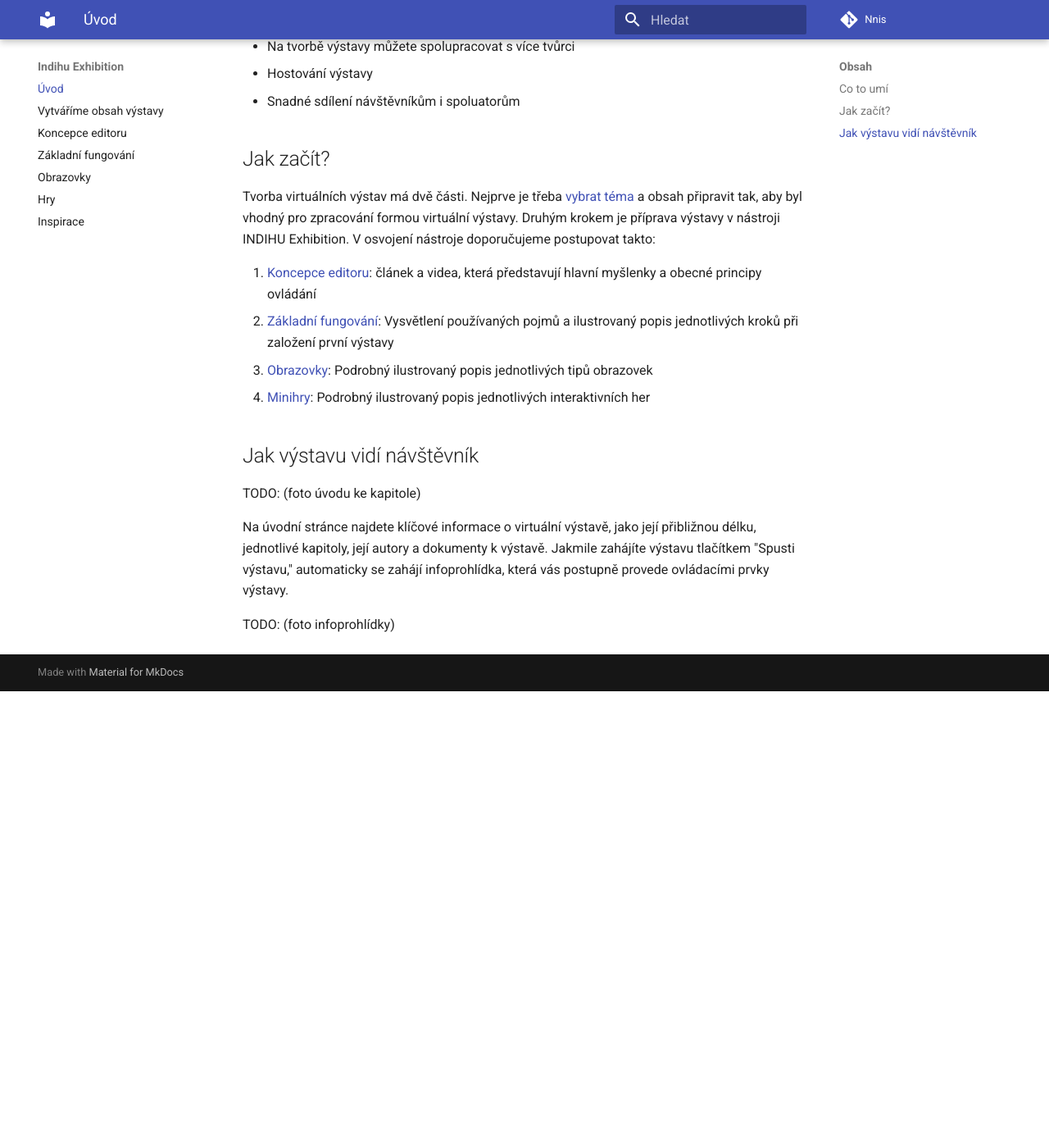
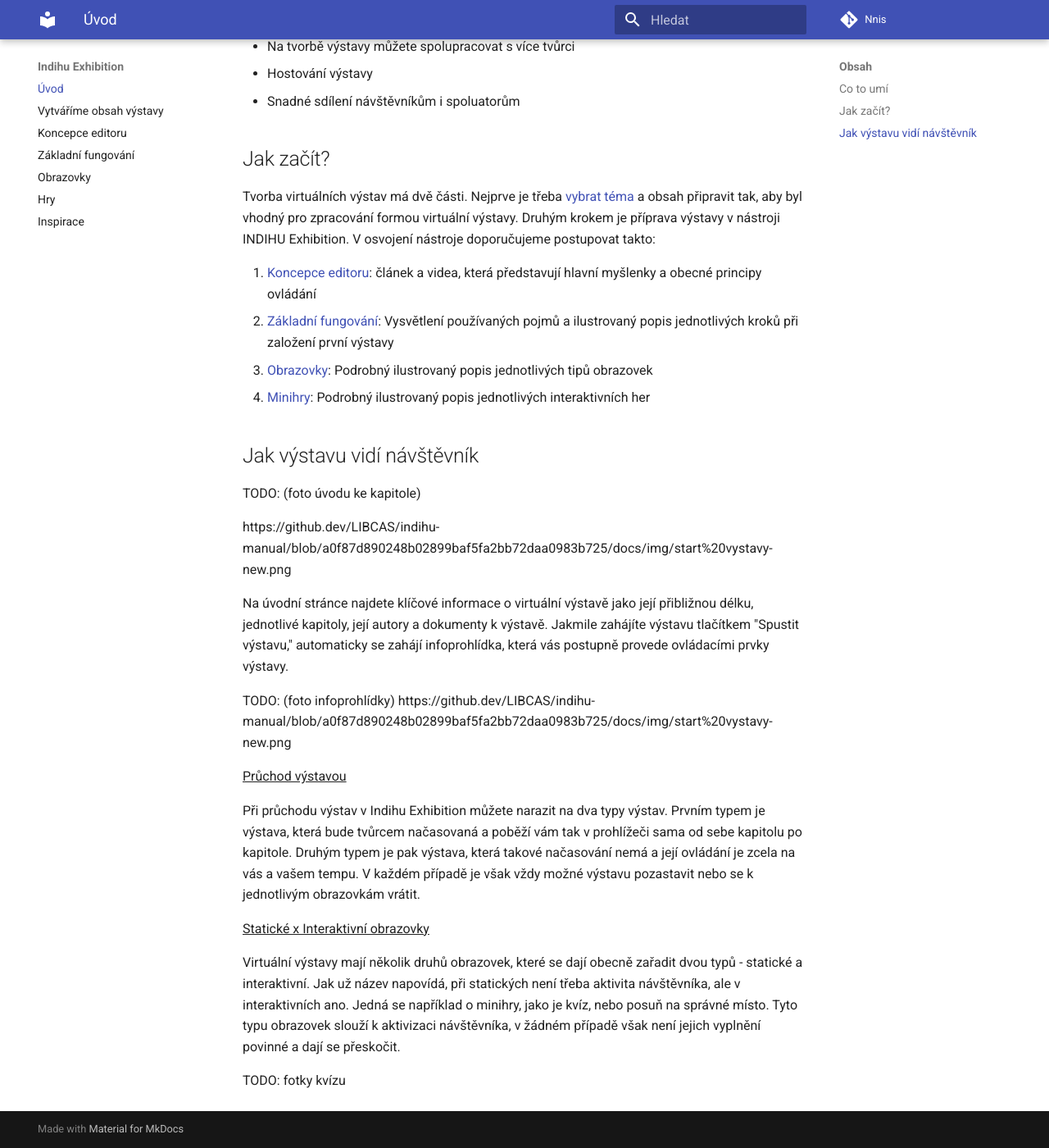
Before and after one commit to nnis/indihu-manual, an MkDocs documentation site: the page built from docs/index.md, in a window 1280 px wide and 1400 px high, scrolled down 902 px. Shown: the whole window at 82% size. Built offline with MkDocs 1.6.1 and Material for MkDocs 9.7.7, drawn with Linux system fonts in a browser that asks for light colours; before the commit the page ends 1745 px from its top, so only the background shows below that.

Commit message:
jak výstavu vidí návštěvník edits

```diff
--- a/docs/index.md
+++ b/docs/index.md
@@ -47,7 +47,19 @@
 
 TODO: (foto úvodu ke kapitole)
 
+https://github.dev/LIBCAS/indihu-manual/blob/a0f87d890248b02899baf5fa2bb72daa0983b725/docs/img/start%20vystavy-new.png
 
-Na úvodní stránce najdete klíčové informace o virtuální výstavě, jako její přibližnou délku, jednotlivé kapitoly, její autory a dokumenty k výstavě. Jakmile zahájíte výstavu tlačítkem "Spusti výstavu," automaticky se zahájí infoprohlídka, která vás postupně provede ovládacími prvky výstavy.
+Na úvodní stránce najdete klíčové informace o virtuální výstavě jako její přibližnou délku, jednotlivé kapitoly, její autory a dokumenty k výstavě. Jakmile zahájíte výstavu tlačítkem "Spustit výstavu," automaticky se zahájí infoprohlídka, která vás postupně provede ovládacími prvky výstavy.
 
 TODO: (foto infoprohlídky)
+https://github.dev/LIBCAS/indihu-manual/blob/a0f87d890248b02899baf5fa2bb72daa0983b725/docs/img/start%20vystavy-new.png
+
+<ins>Průchod výstavou
+
+Při průchodu výstav v Indihu Exhibition můžete narazit na dva typy výstav. Prvním typem je výstava, která bude tvůrcem načasovaná a poběží vám tak v prohlížeči sama od sebe kapitolu po kapitole. Druhým typem je pak výstava, která takové načasování nemá a její ovládání je zcela na vás a vašem tempu. V každém případě je však vždy možné výstavu pozastavit nebo se k jednotlivým obrazovkám vrátit.
+
+<ins>Statické x Interaktivní obrazovky
+
+Virtuální výstavy mají několik druhů obrazovek, které se dají obecně zařadit dvou typů - statické a interaktivní. Jak už název napovídá, při statických není třeba aktivita návštěvníka, ale v interaktivních ano. Jedná se například o minihry, jako je kvíz, nebo posuň na správné místo. Tyto typu obrazovek slouží k aktivizaci návštěvníka, v žádném případě však není jejich vyplnění povinné a dají se přeskočit.
+
+TODO: fotky kvízu
```
Also changed, not shown: docs/img/infoprohlídka.png (added).
